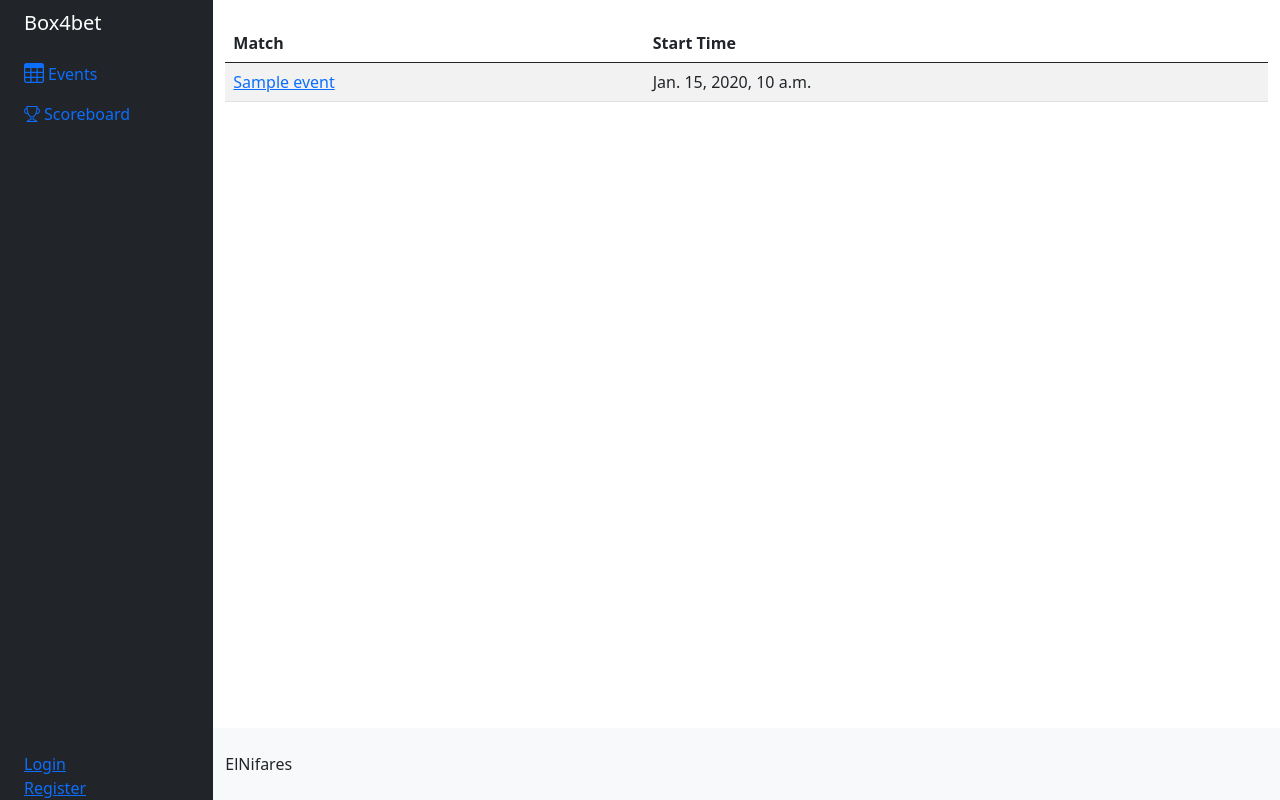
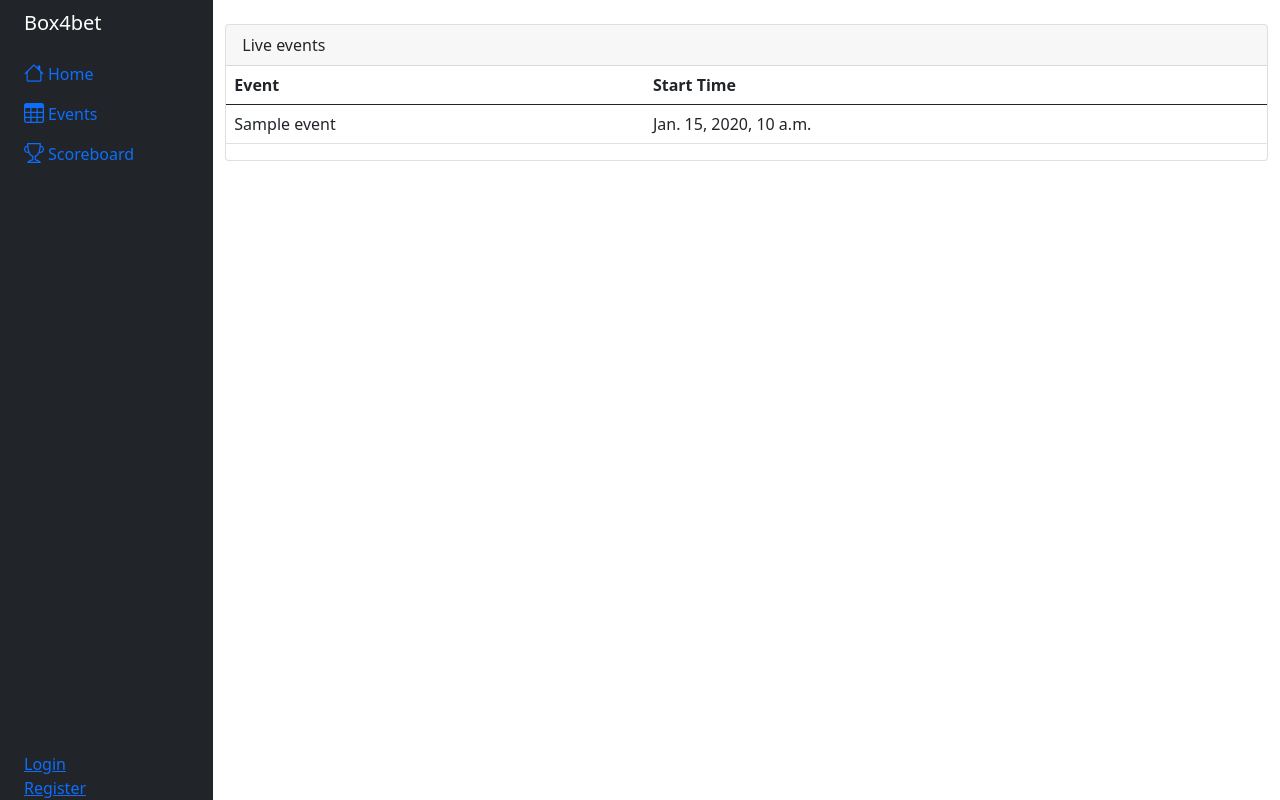
Before and after one commit to nifares/box4bet, a Django app: page /events in a window 1280 px wide. Run offline with Django 3.2, Linux system fonts and the light colour scheme; tables that the repository leaves empty hold one stand-in row (values such as "Sample post"); some libraries are stand-ins or nearby versions.

Commit message:
improve events view

```diff
--- a/apps/box4bet/templates/base.html
+++ b/apps/box4bet/templates/base.html
@@ -1,10 +1,16 @@
 {% load static %}
+<html>
+    <head>
         <!-- Bootstrap Core CSS -->
         <link href="{% static 'bootstrap/css/bootstrap.css' %}" rel="stylesheet">
         <link href="{% static 'bootstrap/css/bootstrap-icons.css' %}" rel="stylesheet">
         <!-- Bootstrap Core JavaScript -->
         <script src="{% static 'bootstrap/js/bootstrap.bundle.js' %}"></script>
-
+        <!-- Box4Bet Core CSS and JS-->
+        <link href="{% static 'css/box4bet.css' %}" rel="stylesheet">
+        <script src="{% static 'js/box4bet.js' %}"></script>
+    </head>
+    <body>
         <div class="container-fluid overflow-hidden">
             <div class="row vh-100 overflow-auto">
                 <div class="col-12 col-sm-3 col-xl-2 px-sm-2 px-0 bg-dark d-flex sticky-top">
@@ -13,13 +19,18 @@
                             <span class="fs-5">B<span class="d-none d-sm-inline">ox4bet</span></span>
                         </a>
                         <ul class="nav nav-pills flex-sm-column flex-row flex-nowrap flex-shrink-1 flex-sm-grow-0 flex-grow-1 mb-sm-auto mb-0 justify-content-center align-items-center align-items-sm-start" id="menu">
+                            <li class="nav-item">
+                                <a href="/" class="nav-link px-sm-0 px-2">
+                                    <i class="fs-5 bi-house"></i><span class="ms-1 d-none d-sm-inline">Home</span>
+                                </a>
+                            </li>
                             <li>
                                 <a href="/events" class="nav-link px-sm-0 px-2">
                                     <i class="fs-5 bi-table"></i><span class="ms-1 d-none d-sm-inline">Events</span></a>
                             </li>
                             <li>
                                 <a href="/scoreboard" class="nav-link px-sm-0 px-2">
-                            <i class="bi bi-trophy"></i><span class="ms-1 d-none d-sm-inline">Scoreboard</span></a>
+                                    <i class="fs-5 bi-trophy"></i><span class="ms-1 d-none d-sm-inline">Scoreboard</span></a>
                             </li>
                         </ul>
                         {% if user.is_authenticated %}
@@ -43,16 +54,15 @@
                         {% endif %}
                     </div>
                 </div>
-        <div class="col d-flex flex-column h-sm-100">
-            <main class="row overflow-auto">
+                <div class="col d-flex flex-column h-100">
+                    <main class="row">
                         <div class="col pt-4">
                             {% block content %}
         		            {% endblock %}
                         </div>
                     </main>
-            <footer class="row bg-light py-4 mt-auto">
-                <div class="col">ElNifares</div>
-            </footer>
                 </div>
             </div>
         </div>
+    </body>
+</html>
--- a/apps/box4bet/templates/events_view.html
+++ b/apps/box4bet/templates/events_view.html
@@ -1,21 +1,66 @@
 {% extends "base.html" %}
 {% block content %}
-<table class="table table-striped">
+{% if live_events %}
+<div class="card mb-3">
+    <div class="card-header">Live events</div>
+    <table class="table table-hover">
         <thead>
             <tr>
-            <th scope="col">Match</th>
+                <th scope="col">Event</th>
                 <th scope="col">Start Time</th>
             </tr>
         </thead>
         <tbody>
-        {% for event in events %}
-        <tr>
-            <td>
-                <a href="/events/{{event.id}}">{{event.name}}</a>
-            </td>
+        {% for event in live_events %}
+            <tr class="clickable-table-row" onclick="document.location = '/events/{{event.id}}';">
+                <td>{{event.name}}</td>
                 <td>{{event.start_time}}</td>
             </tr>
         {% endfor %}
         </tbody>
     </table>
+</div>
+{% endif %}
+{% if upcoming_events %}
+<div class="card mb-3">
+    <div class="card-header">Upcoming events</div>
+    <table class="table table-hover">
+        <thead>
+            <tr>
+                <th scope="col">Event</th>
+                <th scope="col">Start Time</th>
+            </tr>
+        </thead>
+        <tbody>
+        {% for event in upcoming_events %}
+            <tr class="clickable-table-row" onclick="document.location = '/events/{{event.id}}';">
+                <td>{{event.name}}</td>
+                <td>{{event.start_time}}</td>
+            </tr>
+        {% endfor %}
+        </tbody>
+    </table>
+</div>
+{% endif %}
+{% if finished_events %}
+<div class="card mb-3">
+    <div class="card-header"> Finished events</div>
+    <table class="table table-hover">
+        <thead>
+            <tr>
+                <th scope="col">Event</th>
+                <th scope="col">Start Time</th>
+            </tr>
+        </thead>
+        <tbody>
+        {% for event in finished_events %}
+            <tr class="clickable-table-row" onclick="document.location = '/events/{{event.id}}';">
+                <td>{{event.name}}</td>
+                <td>{{event.start_time}}</td>
+            </tr>
+        {% endfor %}
+        </tbody>
+    </table>
+</div>
+{% endif %}
 {% endblock %}
--- a/apps/box4bet/views.py
+++ b/apps/box4bet/views.py
@@ -14,8 +14,11 @@ def home(request):
     return render(request, 'home.html', {} )
 
 def events_view(request):
+
     data = {
-        'events': Event.objects.order_by('start_time').all()
+        'live_events': Event.objects.filter(live=True).order_by('start_time').all(),
+        'upcoming_events': Event.objects.filter(live=False, finished=False).order_by('start_time').all(),
+        'finished_events': Event.objects.filter(live=False, finished=True).order_by('start_time').all()
     }
     return render(request, 'events_view.html', data)
 
--- /dev/null
+++ b/static/css/box4bet.css
@@ -0,0 +1,3 @@
+.clickable-table-row{
+    cursor:pointer;
+}
```
Also changed, not shown: static/js/box4bet.js (added). Lines whose indentation alone changed are shown as unchanged.
